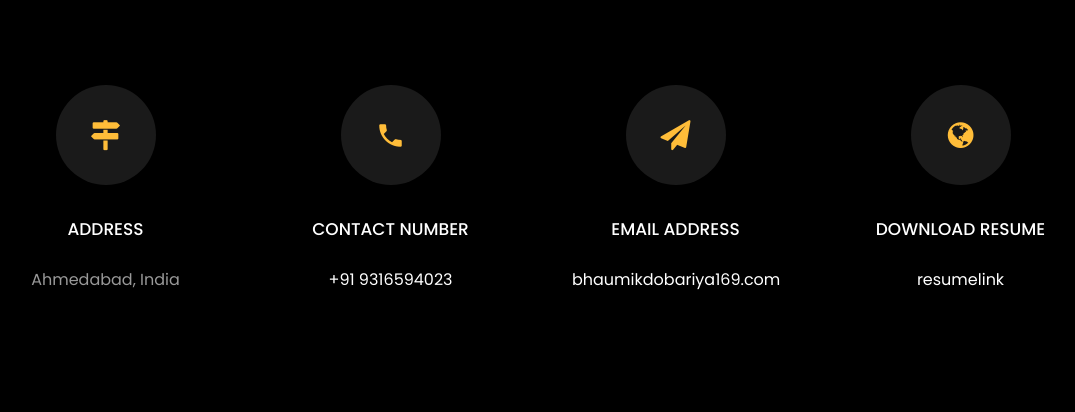
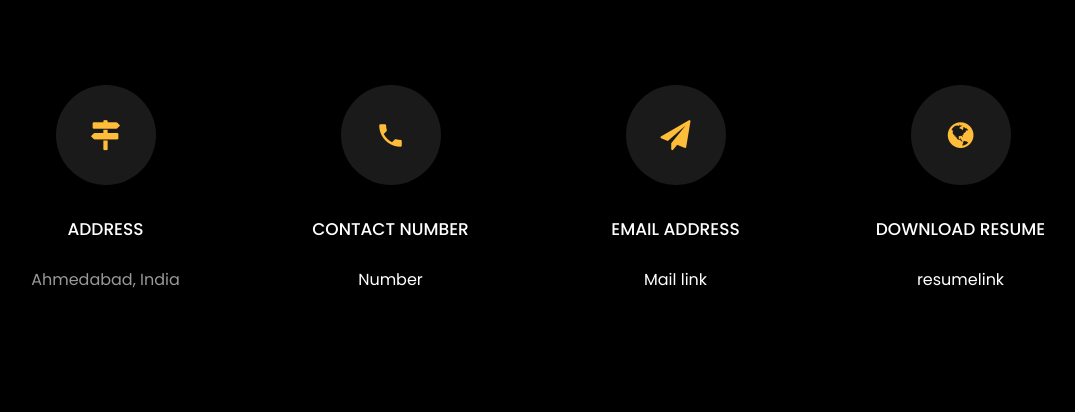
Before and after one commit to bhaumik-bd/bhaumik-bd.github.io, a plain HTML site: page index.html in a window 1280 px wide. Shown: the part 5201-5613 px from the top of the page, without its empty margins (107-1182 px from the left). Drawn offline with Linux system fonts and the light colour scheme; files whose address does not match are found by name.

Commit message:
Update index.html

```diff
--- a/index.html
+++ b/index.html
@@ -549,7 +549,7 @@
           			<span class="icon-phone2"></span>
           		</div>
           		<h3 class="mb-4">Contact Number</h3>
-	            <p><a href="tel://0101010101">+91 9316594023</a></p>
+	            <p><a href="tel://9316594023">Number </a></p>
 	          </div>
           </div>
           <div class="col-md-6 col-lg-3 d-flex ftco-animate">
@@ -558,7 +558,7 @@
           			<span class="icon-paper-plane"></span>
           		</div>
           		<h3 class="mb-4">Email Address</h3>
-	            <p><a href="mailto:info@yoursite.com">bhaumikdobariya169.com</a></p>
+	            <p><a href="mailto:bhaumikdobariya169@gmail.com">Mail link </a></p>
 	          </div>
           </div>
           <div class="col-md-6 col-lg-3 d-flex ftco-animate">
```
